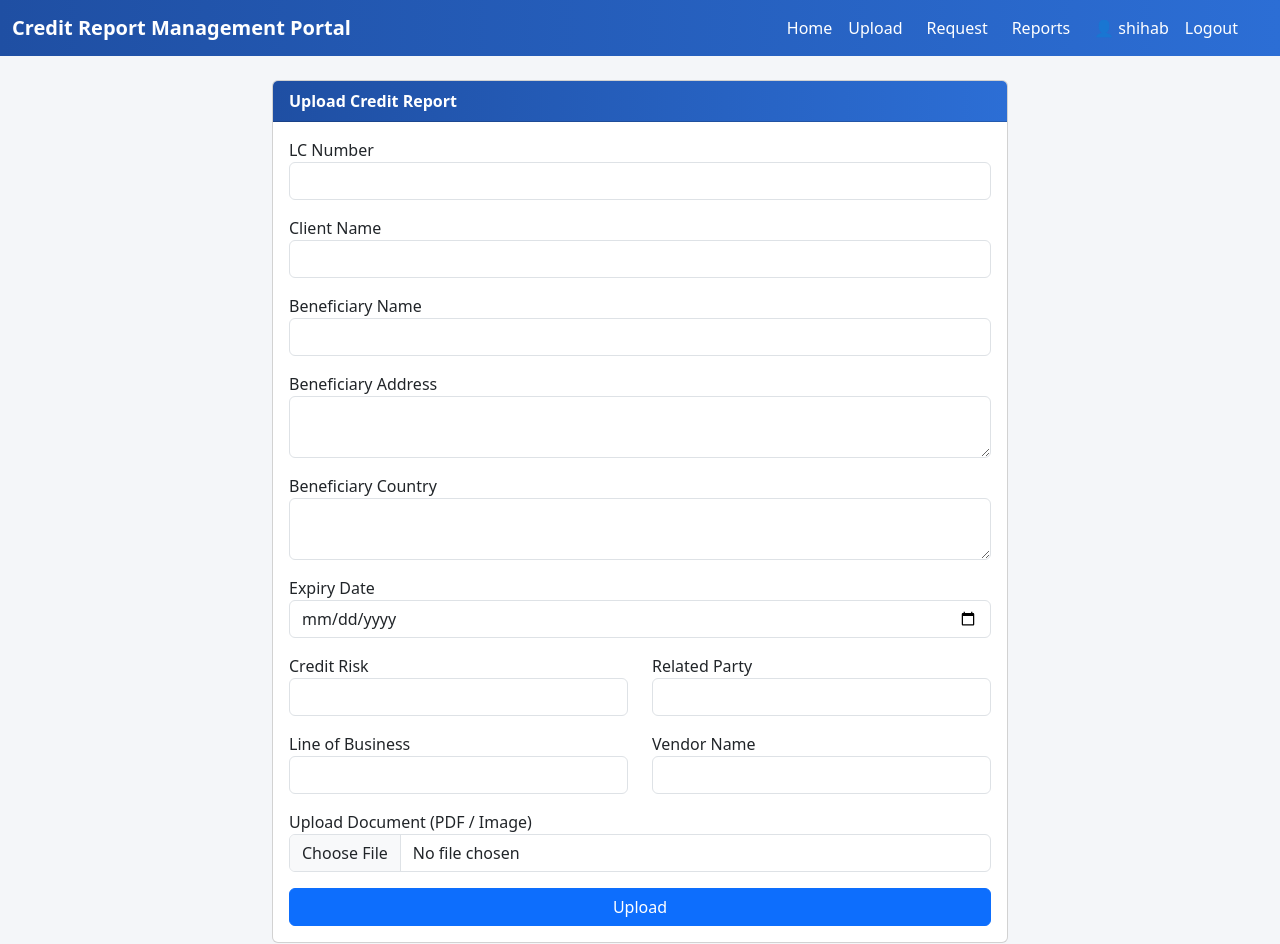
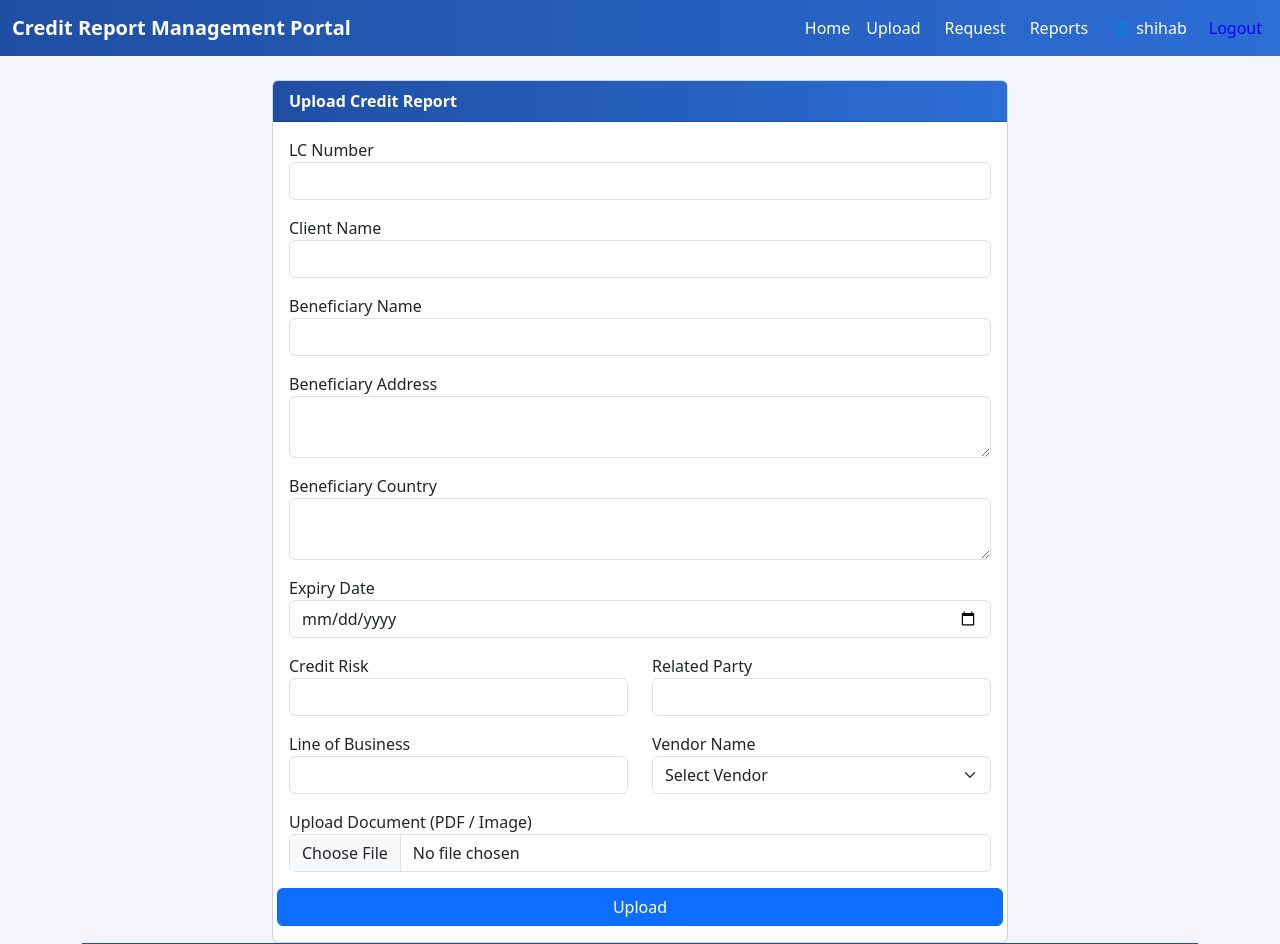
Before and after one commit to shihab-js/credit_report_portal, a Django app: page /upload/ in a window 1280 px wide. Shown: the top 944 px of the page. Run offline with Django 4.2, Linux system fonts and the light colour scheme; a user stored in the database is signed in; data comes from the database, SQL or seed files in the repository.

Commit message:
Updated_11-2-2026

```diff
--- a/config/config/settings.py
+++ b/config/config/settings.py
@@ -129,7 +129,7 @@ STATICFILES_DIRS = [
 # https://docs.djangoproject.com/en/4.2/ref/settings/#default-auto-field
 EMAIL_BACKEND = 'django.core.mail.backends.console.EmailBackend'
 
-
+X_FRAME_OPTIONS = 'SAMEORIGIN'
 DEFAULT_AUTO_FIELD = 'django.db.models.BigAutoField'
 
 LOGIN_REDIRECT_URL = '/'
--- a/config/reports/admin.py
+++ b/config/reports/admin.py
@@ -2,7 +2,8 @@ from django.contrib import admin
 
 # Register your models here.
 from django.contrib import admin
-from .models import CreditReport, RequestedReport
+from .models import CreditReport, RequestedReport, Vendor
 
 admin.site.register(CreditReport)
 admin.site.register(RequestedReport)
+admin.site.register(Vendor)
--- a/config/reports/models.py
+++ b/config/reports/models.py
@@ -1,5 +1,12 @@
 from django.db import models
 from django.contrib.auth.models import User
+
+
+class Vendor(models.Model):
+    name = models.CharField(max_length=255)
+
+    def __str__(self):
+        return self.name
 
 class CreditReport(models.Model):
     lc_number = models.CharField(max_length=100)
@@ -11,7 +18,8 @@ class CreditReport(models.Model):
     credit_risk = models.CharField(max_length=100)
     related_party = models.CharField(max_length=100)
     line_of_business = models.CharField(max_length=100)
-    vendor_name = models.CharField(max_length=255)
+    #vendor_name = models.CharField(max_length=255)
+    vendor_name = models.ForeignKey(Vendor, on_delete=models.CASCADE)
     entry_date = models.DateTimeField(auto_now_add=True)  # current date/time
     entry_by = models.ForeignKey(User, on_delete=models.SET_NULL, null=True)
 
--- a/config/reports/templates/reports/base.html
+++ b/config/reports/templates/reports/base.html
@@ -101,9 +101,12 @@
                     👤 {{ user.get_full_name|default:user.username }}
                 </span>
 
-                <a href="{% url 'logout' %}" class="nav-link">
-                    Logout
-                </a>
+                <form method="post" action="{% url 'logout' %}" style="display:inline;">
+                    {% csrf_token %}
+                    <button type="submit" style="background:none;border:none;color:blue;cursor:pointer;">
+                        Logout
+                    </button>
+                </form>
             {% else %}
                 <a href="{% url 'login' %}" class="nav-link">
                     Login
--- a/config/reports/templates/reports/upload.html
+++ b/config/reports/templates/reports/upload.html
@@ -61,8 +61,12 @@
 
             <div class="col-md-6 mb-3">
               <label>Vendor Name</label>
-              <input type="text" name="vendor_name" class="form-control">
-            </div>
+              <select name="vendor_name" class="form-select" required>
+                  <option value="">Select Vendor</option>
+                  {% for vendor in vendors %}
+                      <option value="{{ vendor.id }}">{{ vendor.name }}</option>
+                  {% endfor %}
+              </select>
           </div>
 
           <div class="mb-3">
--- a/config/reports/urls.py
+++ b/config/reports/urls.py
@@ -1,8 +1,10 @@
 from django.urls import path, include
+from django.contrib.auth import views as auth_views
 from . import views
 
 urlpatterns = [
     path('',views.dashboard, name = 'dashboard'),
+    path('logout/', views.logout_view, name='logout_view'),
     path('upload/', views.upload_report, name='upload_report'),
     path('search/', views.search_report, name='search_report'),
     path('request_report/', views.request_report, name='request_report'),
--- a/config/reports/views.py
+++ b/config/reports/views.py
@@ -1,18 +1,38 @@
 from django.shortcuts import render
-
-# Create your views here.
+from django.contrib.auth import logout
+from django.utils import timezone
 from django.shortcuts import render, redirect, get_object_or_404
 from django.contrib.auth.decorators import login_required
 
-from .models import CreditReport, RequestedReport
+from .models import CreditReport, RequestedReport,Vendor
 
 @login_required
 def dashboard(request):
     reports = CreditReport.objects.all()
-    return render(request, 'reports/dashboard.html', {'reports': reports})
+    today = timezone.now().date()  # current date
+
+    report_count = reports.count()
+    vendor_count = reports.values('vendor_name').distinct().count()
+    expired_count = reports.filter(expiry_date__lt=today).count()  # expired reports
+    valid_count = reports.filter(expiry_date__lt=today).count()  # valid items
+
+    return render(request, 'reports/dashboard.html', {
+        'reports': reports,
+        'report_count': report_count,
+        'vendor_count': vendor_count,
+        'expired_count': expired_count,
+        'valid_count': valid_count,
+    })
+
+
 @login_required
 def upload_report(request):
+    vendors = Vendor.objects.all()  # needed for the dropdown
+
     if request.method == 'POST':
+        vendor_id = request.POST.get('vendor_name')  # from dropdown
+        vendor = Vendor.objects.get(id=vendor_id)   # get the Vendor instance
+
         CreditReport.objects.create(
             lc_number=request.POST['lc_number'],
             client_name=request.POST['client_name'],
@@ -23,13 +43,15 @@ def upload_report(request):
             credit_risk=request.POST['credit_risk'],
             related_party=request.POST['related_party'],
             line_of_business=request.POST['line_of_business'],
-            vendor_name=request.POST['vendor_name'],
+            vendor_name=vendor,          # assign the ForeignKey
             document=request.FILES['document'],
-            entry_by=request.user   # 👈 logged-in user
+            entry_by=request.user        # logged-in user
         )
+
         return redirect('dashboard')
 
-    return render(request, 'reports/upload.html')
+    return render(request, 'reports/upload.html', {'vendors': vendors})
+
 @login_required
 def search_report(request):
     query = request.GET.get('q')
@@ -62,3 +84,7 @@ def request_report(request):
 def download_report(request):
     #report = get_object_or_404(CreditReport, pk=pk)
     return render(request, 'reports/download_report.html')
+
+def logout_view(request):
+    logout(request)
+    return redirect('login')
```
Also changed, not shown: config/reports/templates/reports/dashboard.html (+49 -6 lines), config/db.sqlite3.
